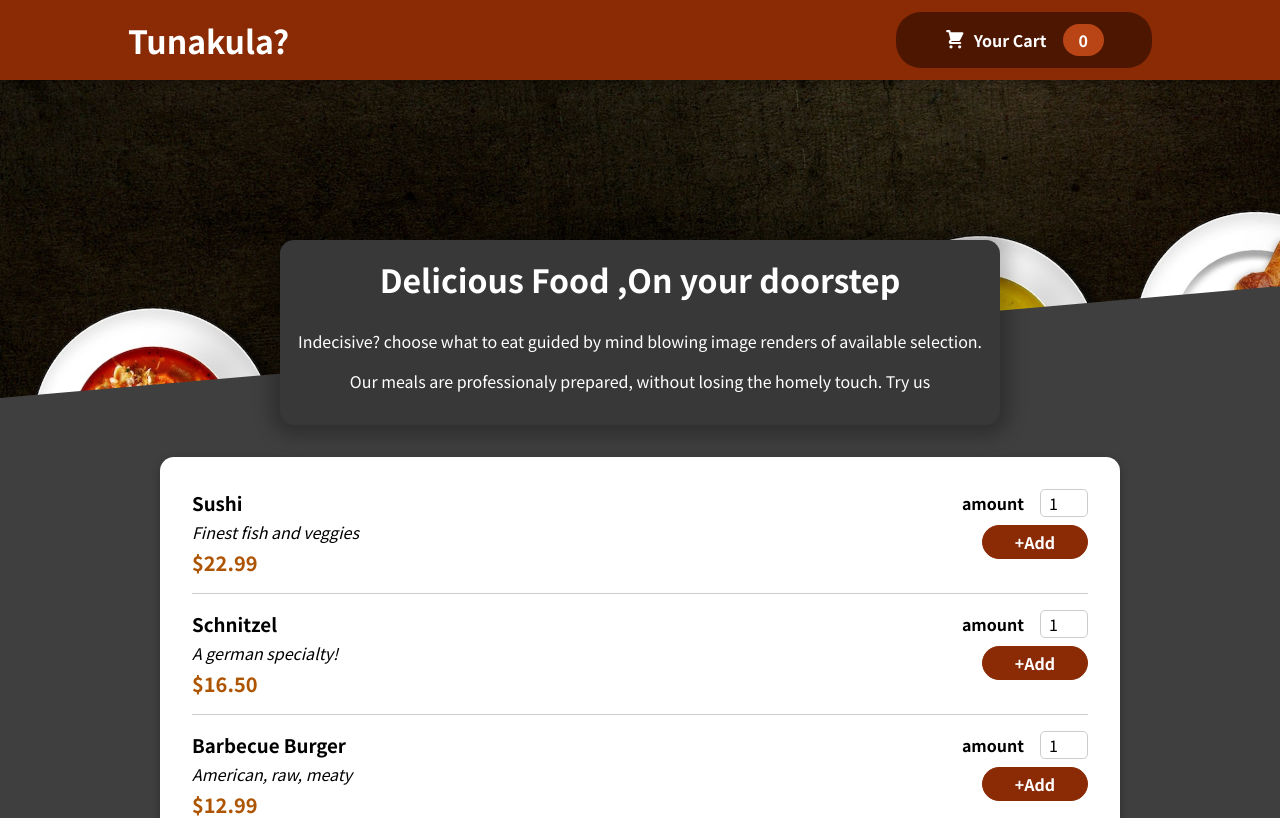
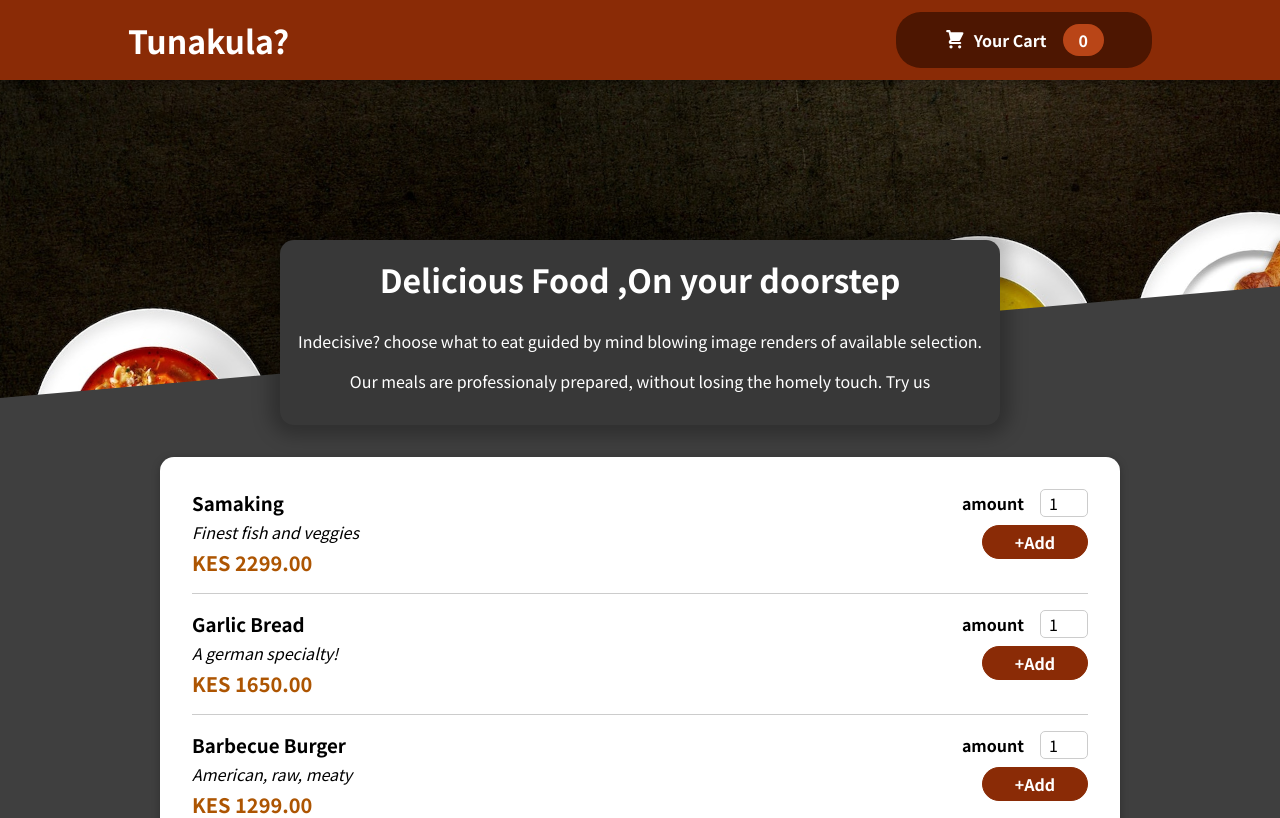
Before and after one commit to KephaKibet/react-meal-order-app, a React (Create React App) app: page / in a window 1280 px wide. Shown: the top 818 px of the page. Built offline with nearby package versions, Linux system fonts and the light colour scheme.

Commit message:
bug fix-fixed Nan on cart items counter // typo on cart items number reducer accumulator

```diff
--- a/src/components/Layout/HeaderCartButton.jsx
+++ b/src/components/Layout/HeaderCartButton.jsx
@@ -1,4 +1,4 @@
-import { useState,useContext } from 'react'
+import { useContext } from 'react'
 
 import CartContext from '../../store/cart-context'
 import CartIcon from '../Cart/CartIcon'
@@ -7,7 +7,9 @@ import classes from './HeaderCartButton.module.css'
 
 const HeaderCartButton = props => {
   const cartCtx = useContext(CartContext);
-  const numberOfCartItems =cartCtx.items.reduce((acc, item) =>{ return acc + item.amoount},0)
+  const numberOfCartItems = cartCtx.items.reduce((acc, item) => {
+    return acc + item.amount;
+  }, 0)
 
   return (
     <button className={classes.button} onClick={props.onClick}>
--- a/src/components/Meals/AvailableMeals.jsx
+++ b/src/components/Meals/AvailableMeals.jsx
@@ -6,38 +6,39 @@ const DummyMeals = [
 
     {
       id: 'm1',
-      name: 'Sushi',
+      name: 'Samaking',
       description: 'Finest fish and veggies',
-      price: 22.99,
+      price: 2299,
     },
     {
       id: 'm2',
-      name: 'Schnitzel',
+      name: 'Garlic Bread',
       description: 'A german specialty!',
-      price: 16.5,
+      price: 1650,
     },
     {
       id: 'm3',
       name: 'Barbecue Burger',
       description: 'American, raw, meaty',
-      price: 12.99,
+      price: 1299,
     },
     {
       id: 'm4',
       name: 'Green Bowl',
       description: 'Healthy...and green...',
-      price: 18.99,
+      price: 1899,
   },
 ];
 const AvailableMeals = () => {
-  const mealsList = DummyMeals.map(meal =>
+  const mealsList = DummyMeals.map((meal =>
     <MealItem
       key={meal.id}
       id={meal.id}
       name={meal.name}
       description={meal.description}
-      price={meal.price} />)
-
+      price={meal.price} />
+   )
+  )
   return (
     <section className={classes.meals}>
       <Card>
--- a/src/components/Meals/MealItem/MealItem.jsx
+++ b/src/components/Meals/MealItem/MealItem.jsx
@@ -6,7 +6,7 @@ import CartContext from '../../../store/cart-context';
 const MealItem = props => {
   const cartCtx = useContext(CartContext)
   //2dp
-  const price = `$${props.price.toFixed(2)}`;
+  const price = `KES ${props.price.toFixed(2)}`;
   const addToCartHandler = amount => {
     cartCtx.addItem({
       id: props.id,
--- a/src/components/Meals/MealItem/MealItemForm.jsx
+++ b/src/components/Meals/MealItem/MealItemForm.jsx
@@ -8,27 +8,29 @@ const MealItemForm = (props) => {
   const amountInputRef = useRef();
   const submitHandler = e => {
     e.preventDefault();
-    const enteredAmount = amountInputRef.current.value
+
+    const enteredAmount = amountInputRef.current.value;
     const enteredAmountNumber = +enteredAmount;
 
-    if (
-      enteredAmount.trim().lenghth === 0 || enteredAmountNumber < 1 || enteredAmountNumber > 5
-    )
-    {
-      setamountIsValid(false)
-      return
-    }
-    props.onAddToCart(enteredAmountNumber)
+  if (
+    enteredAmount.trim().length === 0 ||
+    enteredAmountNumber < 1 ||
+    enteredAmountNumber > 5
+  ) {
+    setamountIsValid(false)
+    return;
+  }
+  props.onAddToCart(enteredAmountNumber)
 
-  }
+};
 
   return (
-    <form className={classes.form}>
+    <form className={classes.form} onSubmit={submitHandler}>
       <Input
         ref={amountInputRef}
-        label="amount"
+        label='amount'
         input={{
-        id: 'amount',
+        id: 'amount_'+ props.id,
         type: 'number',
         min: '1',
         max: '5',
@@ -37,7 +39,6 @@ const MealItemForm = (props) => {
       }} />
       <button>+Add</button>
       {!amountIsValid && <p>Please enter a valid amount (1-5)</p> }
-
    </form>
   )
 };
--- a/src/components/UI/Input.jsx
+++ b/src/components/UI/Input.jsx
@@ -7,7 +7,7 @@ const Input = React.forwardRef((props,ref) => {
   return <div className={classes.input} >
     <label htmlFor={props.input.id}>{props.label}</label>
     {/* takes care of  id={props.input.id} and type="text" makes input highly configurable from outside the component */}
-    <input ref={{ref}} {...props.input} />
+    <input ref={ref} {...props.input} />
   </div>
 });
 
```
Also changed, not shown: 1 other file (tests, documents, lock files or other folders).
